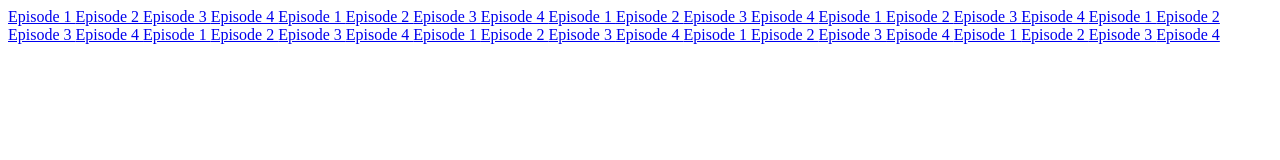
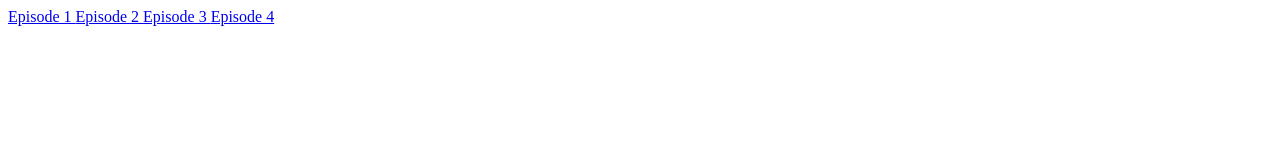
Before and after one commit to RishixD4511/AotSRV1, a plain HTML site: page s1.html in a window 1280 px wide. Drawn offline with Linux system fonts and the light colour scheme.

Commit message:
Update s1.html

```diff
--- a/s1.html
+++ b/s1.html
@@ -7,118 +7,15 @@ Episode 1
 <a href="ep/s2.html">
 Episode 2
 </a>
-<a href="s3.html">
+<a href="ep/s3.html">
 Episode 3
 </a>
-<a href="s4.html">
-Episode 4
-</a>
-<body>
-<a href="ep/s1.html">
-Episode 1
-</a>
-<a href="ep/s2.html">
-Episode 2
-</a>
-<a href="s3.html">
-Episode 3
-</a>
-<a href="s4.html">
-Episode 4
-</a>
-<body>
-<a href="ep/s1.html">
-Episode 1
-</a>
-<a href="ep/s2.html">
-Episode 2
-</a>
-<a href="s3.html">
-Episode 3
-</a>
-<a href="s4.html">
-Episode 4
-</a>
-<body>
-<a href="ep/s1.html">
-Episode 1
-</a>
-<a href="ep/s2.html">
-Episode 2
-</a>
-<a href="s3.html">
-Episode 3
-</a>
-<a href="s4.html">
-Episode 4
-</a>
-<body>
-<a href="ep/s1.html">
-Episode 1
-</a>
-<a href="ep/s2.html">
-Episode 2
-</a>
-<a href="s3.html">
-Episode 3
-</a>
-<a href="s4.html">
-Episode 4
-</a>
-<body>
-<a href="ep/s1.html">
-Episode 1
-</a>
-<a href="ep/s2.html">
-Episode 2
-</a>
-<a href="s3.html">
-Episode 3
-</a>
-<a href="s4.html">
-Episode 4
-</a>
-<body>
-<a href="ep/s1.html">
-Episode 1
-</a>
-<a href="ep/s2.html">
-Episode 2
-</a>
-<a href="s3.html">
-Episode 3
-</a>
-<a href="s4.html">
-Episode 4
-</a>
-<body>
-<a href="ep/s1.html">
-Episode 1
-</a>
-<a href="ep/s2.html">
-Episode 2
-</a>
-<a href="s3.html">
-Episode 3
-</a>
-<a href="s4.html">
-Episode 4
-</a>
-<body>
-<a href="ep/s1.html">
-Episode 1
-</a>
-<a href="ep/s2.html">
-Episode 2
-</a>
-<a href="s3.html">
-Episode 3
-</a>
-<a href="s4.html">
+<a href="ep/s4.html">
 Episode 4
 </a>
 
 
 
+
 </body>
 </html>
```
